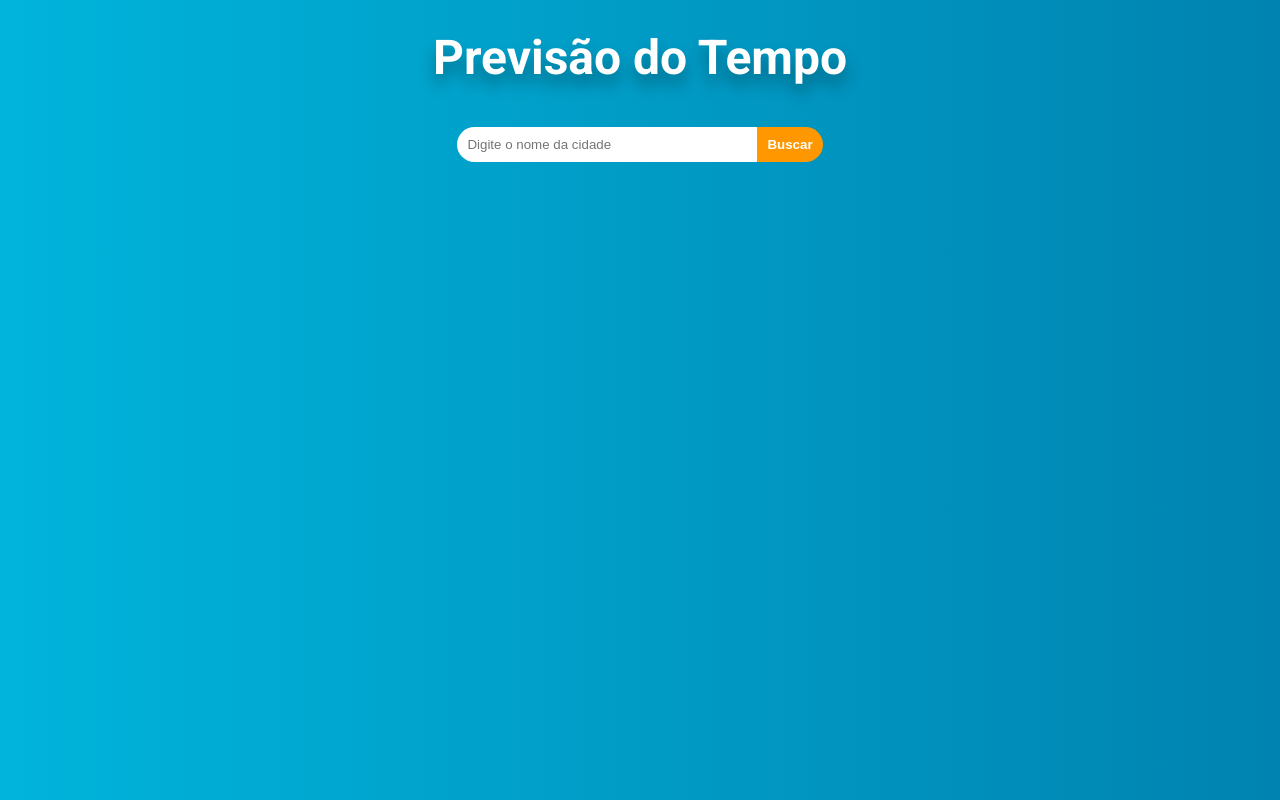
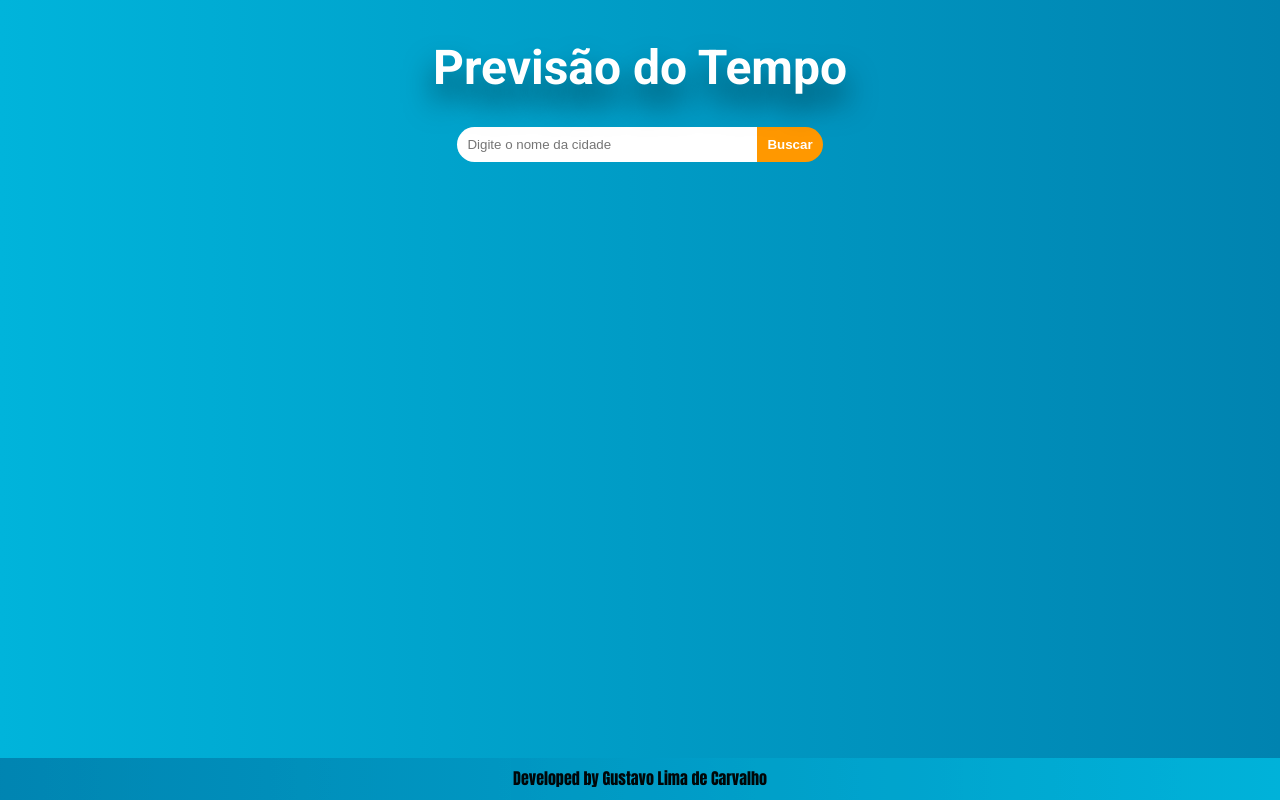
Before and after one commit to limagustavo2200/Previsao_do_tempo, a React (Vite) app in the folder previsao/: page / in a window 1280 px wide. Built offline with nearby package versions, Linux system fonts and the light colour scheme.

Commit message:
test with footer

```diff
--- a/previsao/src/App.jsx
+++ b/previsao/src/App.jsx
@@ -53,7 +53,7 @@ function App() {
           <WeatherInformations5Days weather5Days={weather5Days} />
         </div>
       )}
-      {/* <Footer /> */}
+      <Footer />
     </div>
 
   )
--- a/previsao/src/components/Footer/Footer.module.css
+++ b/previsao/src/components/Footer/Footer.module.css
@@ -14,4 +14,5 @@ footer {
     margin: 0;
     padding: 8px;
     font-weight: bold;
+    font-family: Impact, Haettenschweiler, 'Arial Narrow Bold', sans-serif;
 }
--- a/previsao/src/main.jsx
+++ b/previsao/src/main.jsx
@@ -8,6 +8,6 @@ import Footer from './components/Footer'
 createRoot(document.getElementById('root')).render(
   <StrictMode>
     <App />
-    {/* <Footer /> */}
+    <Footer />
   </StrictMode>,
 )
```
